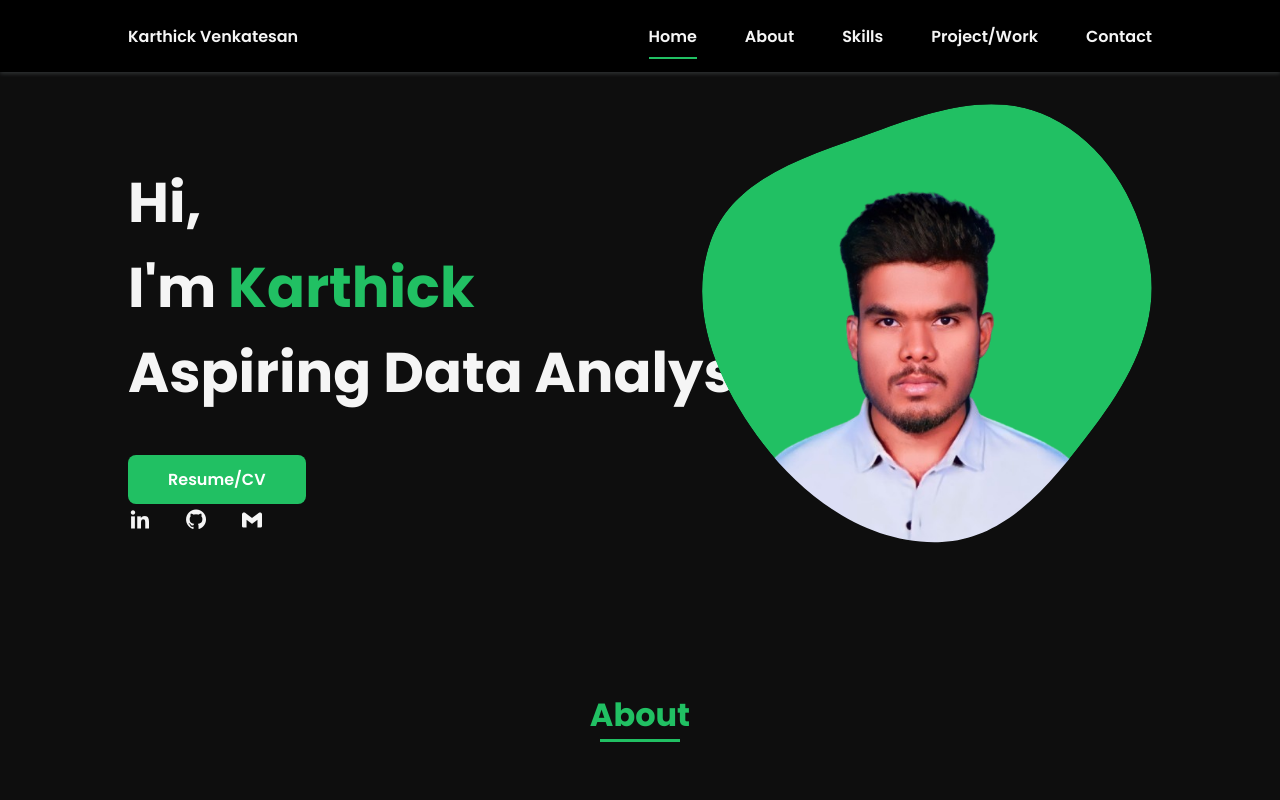
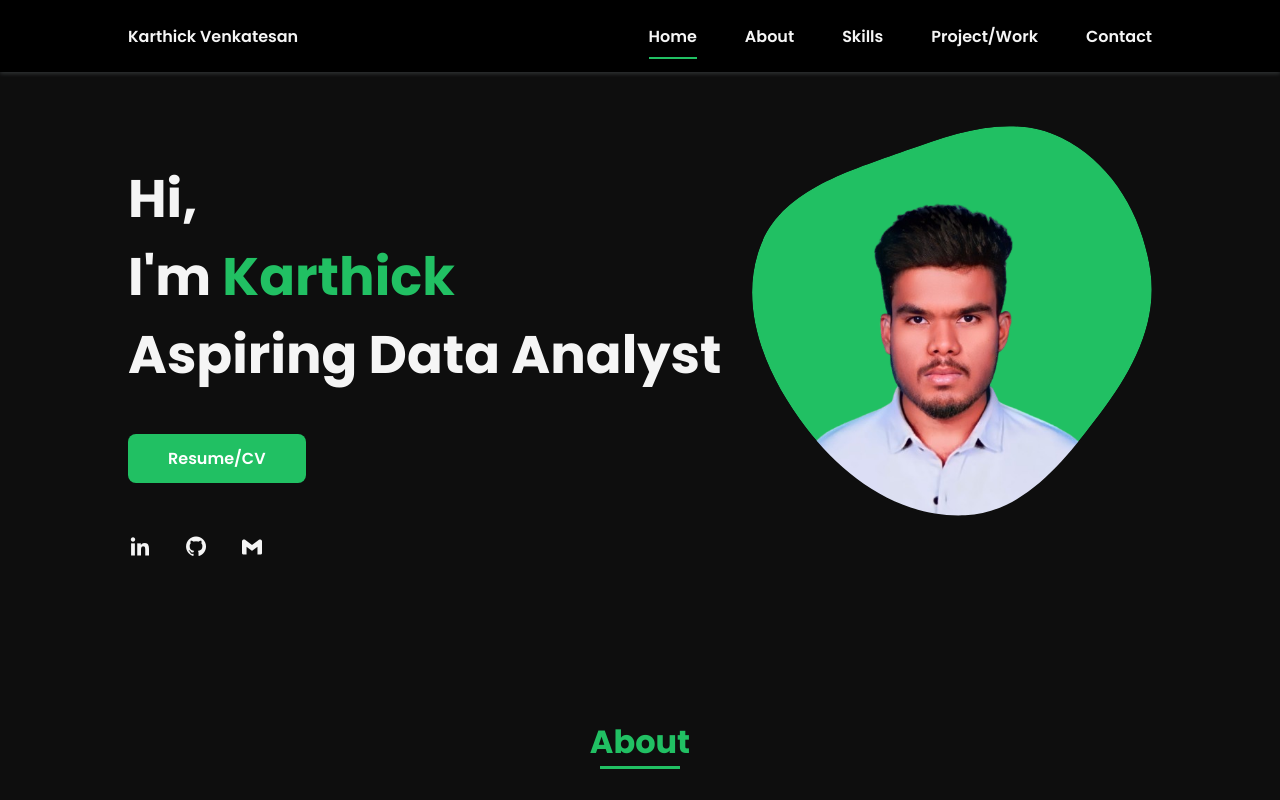
Before and after one commit to karthick-09V/Portfolio, a plain HTML site: page index.html in a window 1280 px wide. Shown: the top 800 px of the page. Drawn offline with nearby package versions, Linux system fonts and the light colour scheme.

Commit message:
Update styles.css

```diff
--- a/styles.css
+++ b/styles.css
@@ -9,7 +9,7 @@
   /* HSL color mode */
   /* --hue-color: 224; */
   /* --first-color: hsl(var(--hue-color), 90%, 45%); */
-  --second-color: hsl(var(--hue-color), 56%, 12%);
+  /* --second-color: hsl(var(--hue-color), 56%, 12%); */
   --first-color: rgb(33, 192, 99);
   /* --second-color: black; */
   /*===== Fuente y tipografia =====*/
@@ -115,7 +115,6 @@ img {
   left: 0;
   z-index: var(--z-fixed);
   background-color: #000000;
-  /* box-shadow: 0 1px 4px rgba(146, 161, 176, 0.15); */
   box-shadow: 0 1.5px 4px rgba(230, 247, 255, 0.15);
 }
 
@@ -135,7 +134,6 @@ img {
     width: 50%;
     height: auto;
     padding: 2rem;
-    /* background-color: var(--second-color); */
     background-color: #000000;
     transition: 0.5s;
   }
@@ -162,7 +160,6 @@ img {
   background-color: var(--first-color);
 }
 .nav__logo {
-  /* color: var(--second-color); */
   color: whitesmoke;
 }
 .nav__toggle {
@@ -206,6 +203,9 @@ img {
 .home__social {
   display: flex;
   flex-direction: column;
+  /* background-color: #e29090; */
+  width: fit-content;
+  margin-top: 3rem;
 }
 .home__social-icon {
   width: max-content;
@@ -241,7 +241,6 @@ img {
   transition: 0.3s;
 }
 .button:hover {
-  /* box-shadow: 0px 10px 36px rgba(0, 0, 0, 0.15); */
   box-shadow: 0px 10px 36px rgba(255, 255, 255, 0.20);
 }
 
@@ -265,7 +264,6 @@ img {
 .skills__container {
   row-gap: 2rem;
   text-align: center;
-  /* background-color: rgb(75, 125, 125); */
 }
 .professional_skills .skills__subtitle {
   margin-bottom: var(--mb-2);
@@ -284,7 +282,6 @@ img {
   margin-bottom: var(--mb-4);
   border-radius: 0.5rem;
   background-color: #000000;
-  /* box-shadow: 0px 4px 25px rgba(14, 36, 49, 0.15); */
   box-shadow: 3px 3px 6px 1px rgba(255, 255, 255, 0.10);
   transition: 1s;
 }
@@ -336,9 +333,6 @@ img {
 .professional_skills .skills__javascript{
   width: 50%;
 }
-/* .skills__img {
-  border-radius: 0.5rem;
-} */
 
 .essential_skills .skills__subtitle {
   margin-bottom: var(--mb-2);
@@ -357,7 +351,6 @@ img {
   margin-bottom: var(--mb-4);
   border-radius: 0.5rem;
   background-color: #000000;
-  /* box-shadow: 0px 4px 25px rgba(14, 36, 49, 0.15); */
   box-shadow: 3px 3px 6px 1px rgba(255, 255, 255, 0.10);
   transition: 1s;
 }
@@ -446,24 +439,18 @@ img {
 @media screen and (max-width: 531px) {
   .home {
     row-gap: 2rem;
-    /* background-color: aquamarine; */
     display: flex;
     flex-direction: column;
   }
-  /* .home__title {
-    background-color: #000000;
-  } */
   .home .home__social {
     display: flex;
     flex-direction: row;
     justify-content: space-between;
     align-items: center;
-    /* background-color: bisque; */
   }
   .home .home__social .home__social-icon {
     margin-right: 30px;
     margin-left: 2px;
-    /* background-color: black; */
   }
   .home__blob {
     display: none;
@@ -475,7 +462,7 @@ img {
     text-align: start;
   }
 }
-@media screen and (min-width: 576px) {
+@media screen and (min-width: 531px) {
   .home {
     padding: 4rem 0 2rem;
   }
@@ -516,7 +503,7 @@ img {
     justify-items: center;
   }
 }
-@media screen and (min-width: 768px) {
+@media screen and (min-width: 767px) {
   body {
     margin: 0;
   }
@@ -552,8 +539,9 @@ img {
     padding: 8rem 0 2rem;
   }
   .home__img {
-    width: 400px;
-    bottom: 10%;
+    width: 300px;
+    bottom: 20%;
+
   }
   .about__container {
     padding-top: 2rem;
@@ -564,18 +552,12 @@ img {
   .about__img img {
     width: 300px;
   }
-  /* .skills__container {
-    grid-template-columns: repeat(2, 1fr);
-    column-gap: 2rem;
-    align-items: center;
-    text-align: initial;
-  } */
   .work__container {
     grid-template-columns: repeat(3, 1fr);
     column-gap: 2rem;
   }
 }
-@media screen and (min-width: 992px) {
+@media screen and (min-width: 967px) {
   .bd-grid {
     margin-left: auto;
     margin-right: auto;
@@ -583,7 +565,11 @@ img {
   .home {
     padding: 10rem 0 2rem;
   }
+  .home__title {
+    font-size: 3.3rem;
+  }
   .home__img {
-    width: 450px;
+    width: 400px;
+    bottom: 18%;
   }
 }
```
